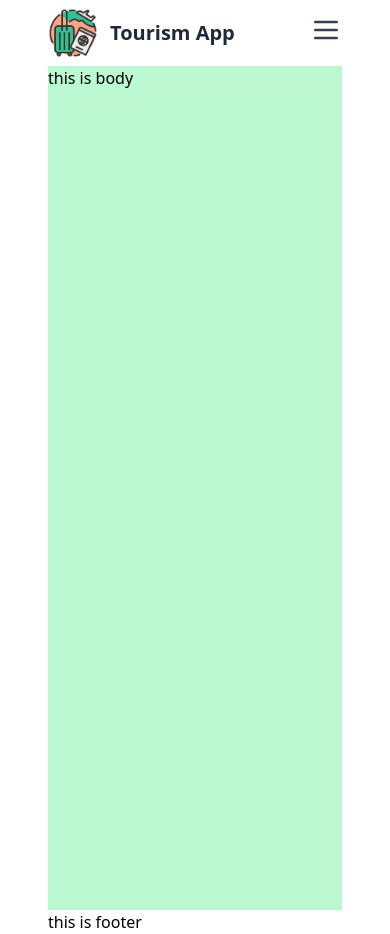
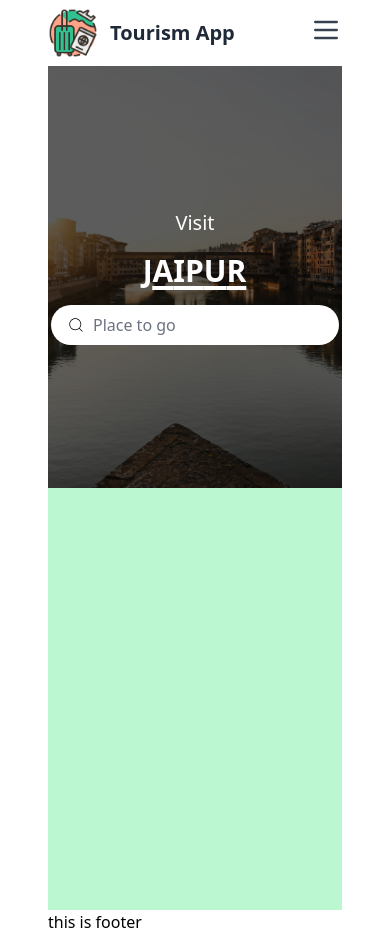
Before and after one commit to lakshmanmalviya/tourismbackend, a Next.js app in the folder frontend/: page / in a window 390 px wide. Built offline with nearby package versions, Linux system fonts and the light colour scheme.

Commit message:
created hero section with responsive design and typewriter effect

```diff
--- a/frontend/package.json
+++ b/frontend/package.json
@@ -23,6 +23,7 @@
     "react-redux": "^9.1.2",
     "react-toastify": "^10.0.5",
     "redux-saga": "^1.3.0",
+    "typewriter-effect": "^2.21.0",
     "yup": "^1.4.0"
   },
   "devDependencies": {
--- a/frontend/src/components/App.tsx
+++ b/frontend/src/components/App.tsx
@@ -1,6 +1,10 @@
 import React from "react";
+import HeroSection from "./HeroSection";
 const App = () => {
-  return <div className="flex flex-col min-h-screen bg-green-200">this is body</div>;
+  return <div className="flex flex-col min-h-screen bg-green-200">
+
+    <HeroSection/>
+  </div>;
 };
 
 export default App;
--- a/frontend/src/components/HeroSection.tsx
+++ b/frontend/src/components/HeroSection.tsx
@@ -1,11 +1,48 @@
-import React from 'react'
+import TypeWriter from "typewriter-effect";
+import { CiSearch } from "react-icons/ci";
+import Image from "next/image";
+import background from "../assets/heroSectionBg.jpg";
 
 const HeroSection = () => {
   return (
-    <div>
-      this is herosection
+    <div className="relative flex items-center justify-center h-[50vh] md:h-[60vh] lg:h-[70vh]">
+      <Image
+        src={background}
+        alt="Hero Background"
+        layout="fill"
+        objectFit="cover"
+        objectPosition="center"
+        priority
+        className="z-0"
+      />
+
+      <div className="absolute inset-0 bg-black opacity-60 z-10"></div>
+
+      <div className="relative z-20 flex flex-col items-center text-center text-white space-y-4">
+        <p className="text-xl md:text-2xl lg:text-3xl font-light">Visit</p>
+
+        <div className="animatedTyping font-bold text-3xl md:text-5xl lg:text-6xl underline decoration-4 underline-offset-4 font-bebas">
+          <TypeWriter
+            options={{
+              strings: ["KASHMIR", "JAIPUR", "CHENNAI"],
+              autoStart: true,
+              loop: true,
+              cursor: "",
+            }}
+          />
+        </div>
+
+        <div className="flex items-center bg-white text-black rounded-full px-4 py-2 space-x-2 w-72 md:w-96 lg:w-[400px]">
+          <CiSearch className="text-xl md:text-2xl lg:text-3xl" />
+          <input
+            type="text"
+            placeholder="Place to go"
+            className="w-full bg-transparent outline-none placeholder-gray-500"
+          />
+        </div>
+      </div>
     </div>
-  )
-}
+  );
+};
 
-export default HeroSection
+export default HeroSection;
```
Also changed, not shown: frontend/src/assets/heroSectionBg.jpg (added), 1 other file (tests, documents, lock files or other folders).
